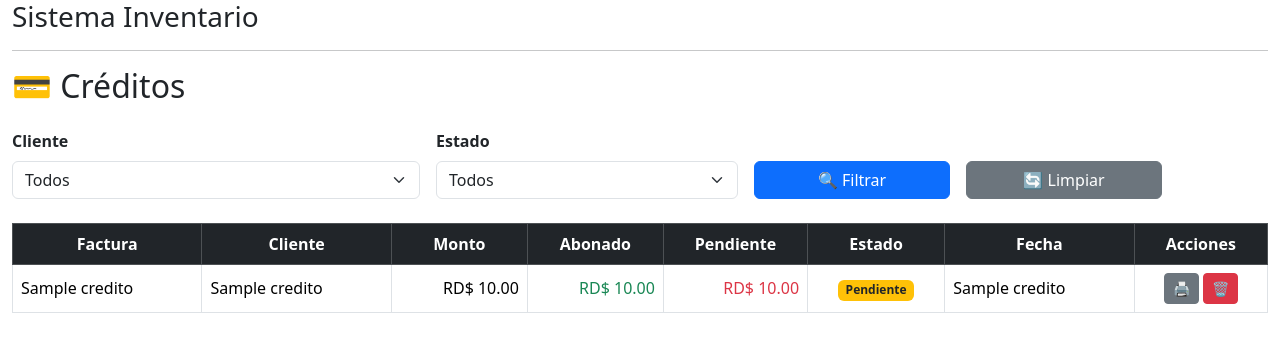
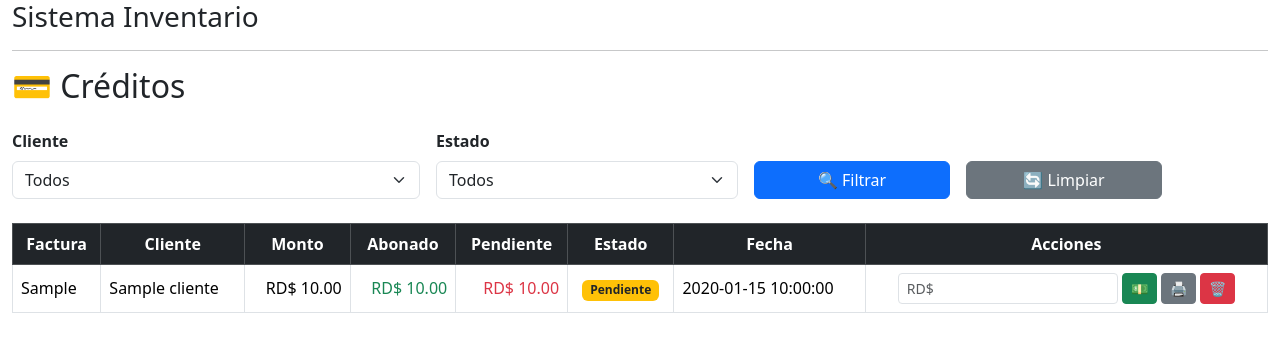
Before and after one commit to yolennystore-design/sistema-inventario-flask-1, a Flask app: template app/templates/creditos/index.html in a window 1280 px wide. Shown: the top 352 px of the page. Run offline with Flask 3, Linux system fonts and the light colour scheme; the visitor is signed in with stand-in values (Sample User, id 1); the template is opened without the code that fills it: most values are stand-ins (such as "Sample title", 1, 10 or a date in 2020); parts of the project's set-up code (start-up, migrations or seed data) failed here and were passed over.

Commit message:
Fix final definitivo: template creditos sin accesos por indice

```diff
--- a/app/templates/creditos/index.html
+++ b/app/templates/creditos/index.html
@@ -63,27 +63,38 @@
         <tbody>
             {% for c in creditos %}
             <tr>
-                <td>{{ c[1] }}</td>
-                <td>{{ c[2] }}</td>
-                <td class="text-end">RD$ {{ "{:,.2f}".format(c.monto) }}</td>
-                <td class="text-end text-success">RD$ {{ "{:,.2f}".format(c.abonado) }}</td>
-                <td class="text-end text-danger">RD$ {{ "{:,.2f}".format(c.pendiente) }}</td>
+                <td>{{ c.numero_factura }}</td>
+                <td>{{ c.cliente }}</td>
+
+                <td class="text-end">
+                    RD$ {{ "{:,.2f}".format(c.monto) }}
+                </td>
+
+                <td class="text-end text-success">
+                    RD$ {{ "{:,.2f}".format(c.abonado) }}
+                </td>
+
+                <td class="text-end text-danger">
+                    RD$ {{ "{:,.2f}".format(c.pendiente) }}
+                </td>
+
                 <td class="text-center">
-                    {% if c[6]=="Pagado" %}
+                    {% if c.estado == "Pagado" %}
                     <span class="badge bg-success">Pagado</span>
                     {% else %}
                     <span class="badge bg-warning text-dark">Pendiente</span>
                     {% endif %}
                 </td>
-                <td>{{ c[7] }}</td>
+
+                <td>{{ c.fecha }}</td>
 
                 <td class="text-center">
                     <div class="d-flex justify-content-center gap-1 flex-wrap">
 
                         <!-- ADMIN: ABONAR -->
-                        {% if session.get("rol")=="admin" and c[6]=="Pendiente" %}
+                        {% if session.get("rol") == "admin" and c.estado == "Pendiente" %}
                         <form method="post"
-                              action="{{ url_for('creditos.abonar', id=c[0]) }}"
+                              action="{{ url_for('creditos.abonar', id=c.id) }}"
                               class="d-flex gap-1">
                             <input type="number" step="0.01"
                                    name="abono"
@@ -94,10 +105,9 @@
                         {% endif %}
 
                         <!-- EMPLEADO: SOLICITAR -->
-                        {% if session.get("rol")=="empleado" and c[6]=="Pendiente" %}
+                        {% if session.get("rol") == "empleado" and c.estado == "Pendiente" %}
                         <form method="post"
-                              action="{{ url_for('creditos.solicitar_abono', id=c[0]) }}">
-                            <input type="hidden" name="abono" value="0">
+                              action="{{ url_for('creditos.solicitar_abono', id=c.id) }}">
                             <button class="btn btn-warning btn-sm" title="Solicitar permiso">
                                 📝
                             </button>
@@ -105,23 +115,25 @@
                         {% endif %}
 
                         <!-- PDF -->
-                        <a href="{{ url_for('creditos.pdf_credito', numero_factura=c[1]) }}"
-                           class="btn btn-secondary btn-sm">🖨️</a>
+                        <a href="{{ url_for('creditos.pdf_credito', numero_factura=c.numero_factura) }}"
+                           class="btn btn-secondary btn-sm">
+                            🖨️
+                        </a>
 
                         <!-- ELIMINAR -->
-                        {% if session.get("rol")=="admin" %}
+                        {% if session.get("rol") == "admin" %}
                         <a href="{{ url_for('creditos.eliminar_credito', id=c.id) }}"
                            class="btn btn-danger btn-sm"
                            onclick="return confirm('¿Eliminar este crédito?')">
                             🗑️
                         </a>
                         {% endif %}
-
                     </div>
                 </td>
             </tr>
             {% endfor %}
         </tbody>
+
     </table>
 </div>
 {% endblock %}
```
